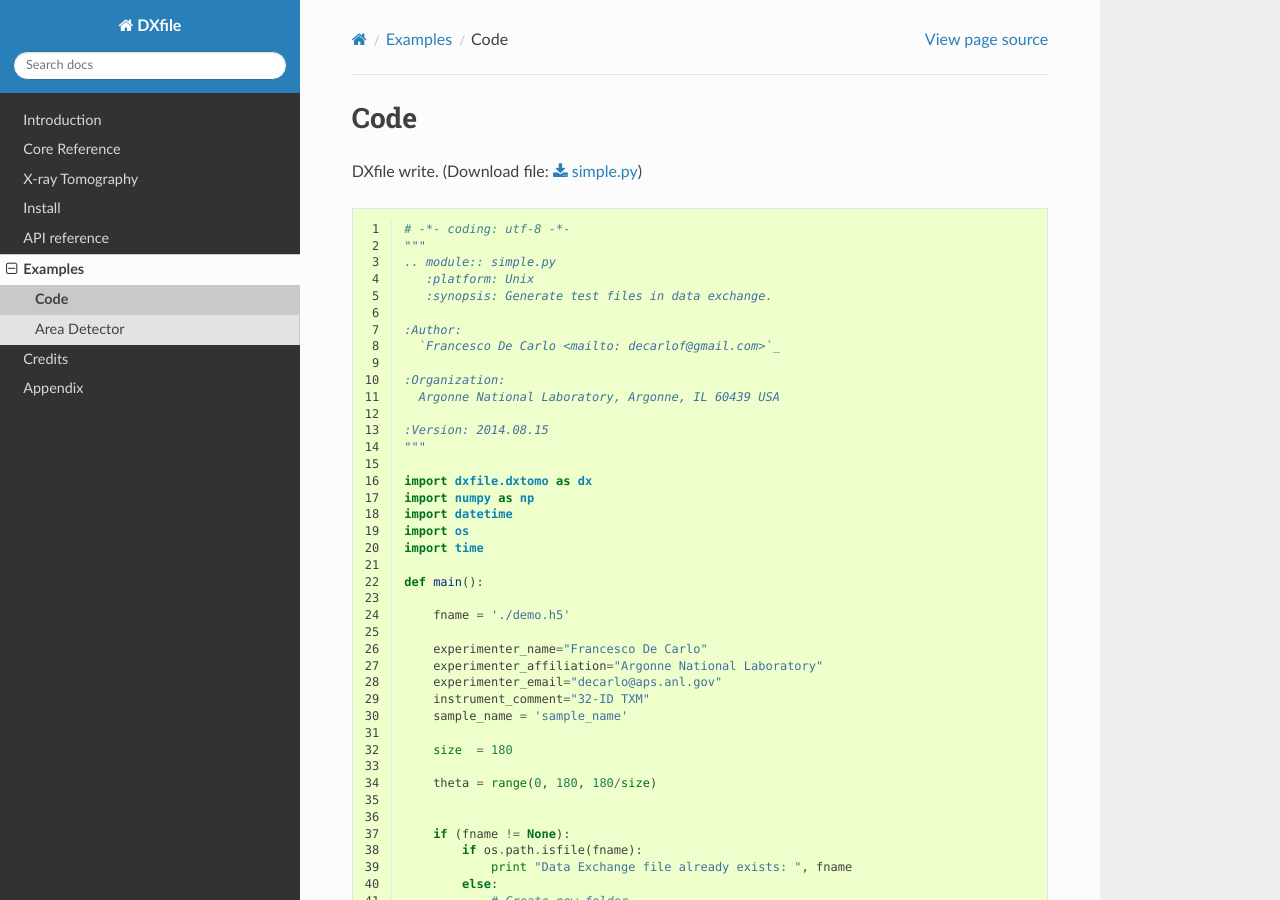
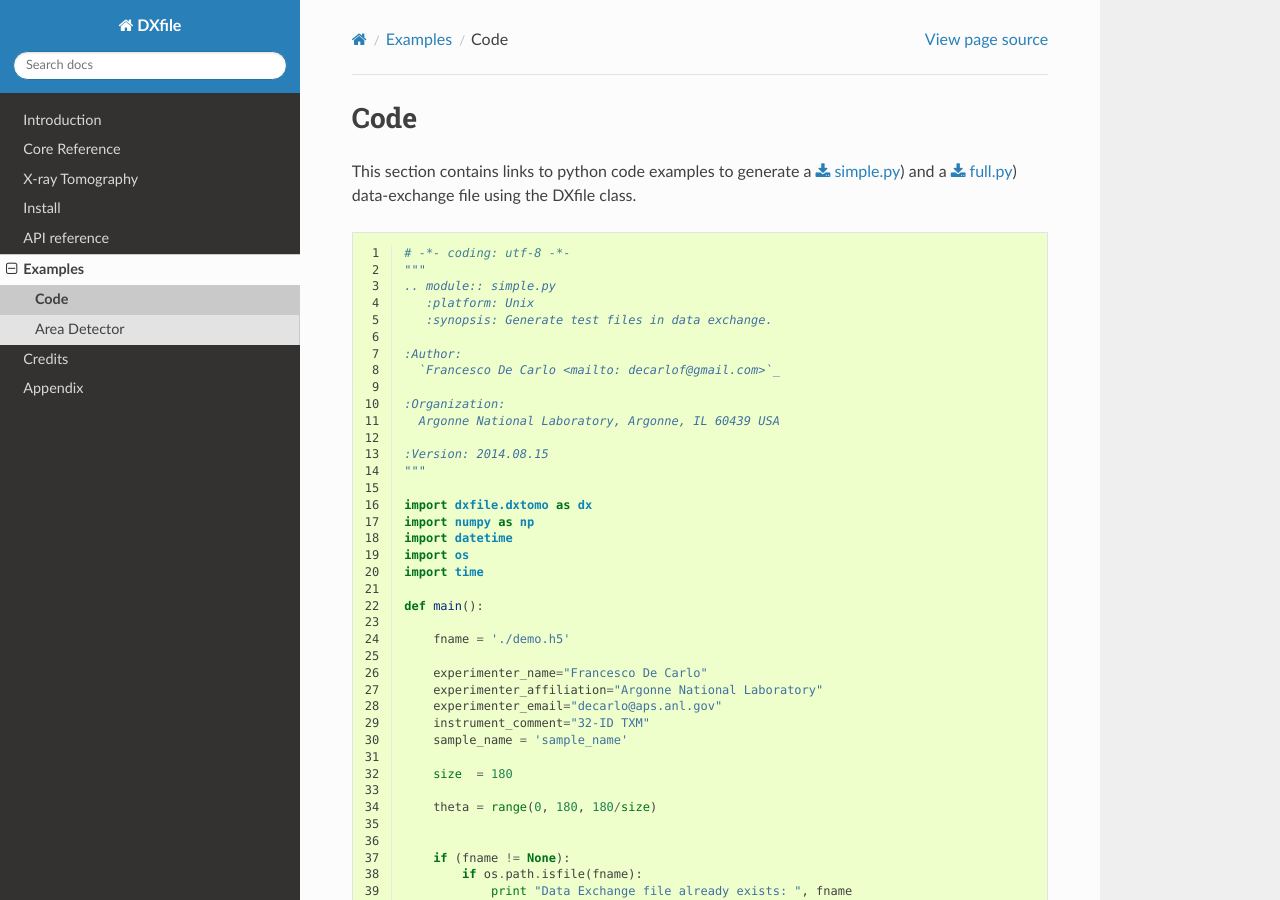
Before and after one commit to data-exchange/dxfile, a Sphinx documentation site: the page built from doc/source/demo/doc.code.rst, in a window 1280 px wide and 900 px high. Built offline with Sphinx 7.4.7 and the Read the Docs theme 2.0.0, drawn with Linux system fonts in a browser that asks for light colours; some of the changed lines change nothing that is shown.

Commit message:
added full DXfile example

```diff
--- /dev/null
+++ b/doc/demo/full.py
@@ -0,0 +1,373 @@
+# -*- coding: utf-8 -*-
+"""
+.. module:: simple.py
+   :platform: Unix
+   :synopsis: Generate test files in data exchange.
+
+:Author:
+  `Francesco De Carlo <mailto: decarlof@gmail.com>`_
+
+:Organization:
+  Argonne National Laboratory, Argonne, IL 60439 USA
+
+:Version: 2014.08.15
+"""
+
+import os
+import time
+import pytz
+import datetime
+import numpy as np
+import dxfile.dxtomo as dx
+
+def iso_time():
+    # set the experiment date
+    now = datetime.datetime.today()
+
+    # set iso format time
+    central = pytz.timezone('US/Central')
+    local_time = central.localize(now)
+    local_time_iso = local_time.isoformat()
+
+    return local_time_iso
+
+def main():
+
+    fname = './demo.h5'
+    ccd_x, ccd_y = 128, 128
+
+    sample_name = 'sample_name'
+    sample_description = 'sample description'
+    sample_preparation_date = iso_time()
+    sample_chemical_formula = 'H2O'
+    sample_mass = '1234'
+    sample_concentration  = '1234'
+    sample_environment = '1234'
+    sample_temperature = '1234'
+    sample_temperature_set = '1234'
+    sample_pressure = '1234'
+    sample_thickness = '1234'
+    sample_tray = 'A5'
+    sample_comment = 'sample comment'
+
+    experiment_prosal = '1234'
+    experiment_activity = '5678'
+    experiment_safety = '9012'
+
+    experimenter_name = 'Joe'
+    experimenter_role = 'PI'
+    experimenter_affiliation = 'Argonne National Laboratory'
+    experimenter_address = '9700 S. Cass Av.'
+    experimenter_phone = '1-123-456-7890'
+    experimenter_email = 'joe@aps.anl.gov'
+    experimenter_facility_user_id = '1234'
+
+    instrument_name = '32-ID TXM'
+    instrument_comment = 'nice instrument'
+
+    source_name = 'APS'
+    source_datetime = iso_time()
+    source_beamline = 'U18'
+    source_current = '100'
+    source_energy = '123'
+    source_pulse_energy = '45'
+    source_pulse_width = '67'
+    source_mode = 'top-up'
+    source_beam_intensity_incident = '123'
+    source_beam_intensity_transmitted = '456'
+
+    attenuator_name = 'filter'
+    attenuator_description = 'a nice filter'
+    attenuator_thickness = '123'
+    attenuator_transmission = '456'
+
+    monochromator_name = 'mono'
+    monochromator_description = 'a nice mono'
+    monochromator_energy = '123'
+    monochromator_energy_error = '456'
+    monochromator_mono_stripe = 'Au/Ag'
+
+    mirror_name = 'mirror'
+    mirror_description = 'a nice mirror'
+
+    detector_name = 'camera'
+    detector_description = 'a nice camera'
+    detector_manufacturer = 'a nice company'
+    detector_model = '123'
+    detector_serial_number = '456'
+    detector_firmware_version = '789'
+    detector_software_version = '012'
+    detector_bit_dept = '16'
+    detector_pixel_size_x = '6.5'
+    detector_pixel_size_y = '6.5'
+    detector_actual_pixel_size_x = '1.2'
+    detector_actual_pixel_size_y = '1.2'
+    detector_dimension_x = ccd_x
+    detector_dimension_y = ccd_y
+    detector_binning_x = '1'
+    detector_binning_y = '1'
+    detector_operating_temperature = '12'
+    detector_exposure_time = 0.2
+    detector_delay_time = 0.001
+    detector_stabilization_time = 0.0001
+    detector_frame_rate = 160
+    detector_output_data = '/exchange'
+    detector_counts_per_joule = '123'
+    detector_basis_vectors = '456'
+    detector_corner_position = '789'
+
+    detector_roi_name = 'roi'
+    detector_roi_description = 'a nice roi'
+    detector_roi_min_x = 0
+    detector_roi_min_y = 0
+    detector_roi_size_x = ccd_x
+    detector_roi_size_y = ccd_y
+
+    objective_name = 'objective'
+    objective_description = 'a nice objective'
+    objective_manufacturer = 'a nice company'
+    objective_model = 'a nice model'
+    objective_magnification = 1.5
+    objective_numerical_aperture = 0.8
+
+    scintillator_name = 'scintillator'
+    scintillator_description = 'a nice scintillator'
+    scintillator_manufacturer = 'a nice company'
+    scintillator_serial_number = '123'
+    scintillator_scintillating_thickness = '456'
+    scintillator_substrate_thickness = '789'
+
+    sample_stack_name = 'sample stack'
+    sample_stack_description = 'a nice sample stack'
+
+    sample_stack_setup_sample_x = 1
+    sample_stack_setup_sample_y = 2
+    sample_stack_setup_sample_z = 3
+    sample_stack_setup_sample_xx = 11
+    sample_stack_setup_sample_zz = 33
+
+    interferometer_name = 'interferometer'
+    interferometer_description = 'a nice interferometer'
+
+    interferometer_setup_grid_start = 123
+    interferometer_setup_grid_end = 456
+    interferometer_setup_number_of_grid_periods = 789
+    interferometer_setup_number_of_grid_steps = 123
+
+
+    process_name = 'the best process'
+
+    acquisition_sample_position_x = np.random.rand(180)
+    acquisition_sample_position_y = np.random.rand(180)
+    acquisition_sample_position_z = np.random.rand(180)
+    acquisition_sample_image_shift_x = np.random.rand(180)
+    acquisition_sample_image_shift_y = np.random.rand(180)
+    acquisition_image_theta = range(0, 180, 1)
+    acquisition_scan_index = range(0, 180, 1)
+    acquisition_scan_date = [iso_time() for x in range(180)]
+    acquisition_image_date = [iso_time() for x in range(180)]
+    acquisition_time_stamp = [iso_time() for x in range(180)]
+    acquisition_image_number = range(0, 180, 1)
+    acquisition_image_exposure_time = np.ones(180) * detector_exposure_time
+    acquisition_image_is_complete = np.ones(180)
+    acquisition_shutter = np.ones(180)
+    acquisition_image_type = np.ones(180)
+    acquisition_start_date = iso_time()
+    acquisition_end_date = iso_time()
+
+    acquisition_setup_number_of_projections = 180
+    acquisition_setup_number_of_darks = 10
+    acquisition_setup_number_of_whites = 10
+    acquisition_setup_number_of_inter_whites = 1
+    acquisition_setup_white_frequency = 1
+    acquisition_setup_sample_in = 0
+    acquisition_setup_sample_out = 4
+    acquisition_setup_rotation_start_angle = 0
+    acquisition_setup_rotation_end_angle = 180
+    acquisition_setup_angular_step = (acquisition_setup_rotation_end_angle - acquisition_setup_rotation_start_angle) / 180
+    acquisition_setup_mode = 'fly scan'
+    acquisition_setup_comment = 'a nice fly scan'
+
+
+    data = np.random.rand(180, ccd_y, ccd_x)
+    data_white = np.ones((acquisition_setup_number_of_whites, ccd_y, ccd_x)) # Array filled with zeros
+    data_dark = np.zeros((acquisition_setup_number_of_darks, ccd_y, ccd_x)) # Array filled with zeros
+    theta = range(0, 180, 1)
+
+
+    if (fname != None):
+        if os.path.isfile(fname):
+            print "Data Exchange file already exists: ", fname
+        else:
+            # Create new folder.
+            dirPath = os.path.dirname(fname)
+            if not os.path.exists(dirPath):
+                os.makedirs(dirPath)
+
+            # Open DataExchange file
+            f = dx.File(fname, mode='w')
+
+            # Write the Data Exchange HDF5 file.
+            f.add_entry(dx.Entry.sample( name={'value':sample_name}))
+            f.add_entry(dx.Entry.sample( description={'value':sample_description}))
+            f.add_entry(dx.Entry.sample( preparation_date={'value':sample_preparation_date}))
+            f.add_entry(dx.Entry.sample( chemical_formula={'value':sample_chemical_formula}))
+            f.add_entry(dx.Entry.sample( mass={'value':sample_mass}))
+            f.add_entry(dx.Entry.sample( concentration={'value':sample_concentration}))
+            f.add_entry(dx.Entry.sample( environment={'value':sample_environment}))
+            f.add_entry(dx.Entry.sample( temperature={'value':sample_temperature}))
+            f.add_entry(dx.Entry.sample( temperature_set={'value':sample_temperature_set}))
+            f.add_entry(dx.Entry.sample( pressure={'value':sample_pressure}))
+            f.add_entry(dx.Entry.sample( thickness={'value':sample_thickness}))
+            f.add_entry(dx.Entry.sample( tray={'value':sample_tray}))
+            f.add_entry(dx.Entry.sample( comment={'value':sample_comment}))
+
+            f.add_entry(dx.Entry.experiment( proposal={'value':experiment_prosal}))
+            f.add_entry(dx.Entry.experiment( activity={'value':experiment_activity}))
+            f.add_entry(dx.Entry.experiment( safety={'value':experiment_safety}))
+
+            f.add_entry(dx.Entry.experimenter(name={'value':experimenter_name}))
+            f.add_entry(dx.Entry.experimenter(role={'value':experimenter_role}))
+            f.add_entry(dx.Entry.experimenter(affiliation={'value':experimenter_affiliation}))
+            f.add_entry(dx.Entry.experimenter(address={'value':experimenter_address}))
+            f.add_entry(dx.Entry.experimenter(phone={'value':experimenter_phone}))
+            f.add_entry(dx.Entry.experimenter(email={'value':experimenter_email}))
+            f.add_entry(dx.Entry.experimenter(facility_user_id={'value':experimenter_facility_user_id}))
+
+            f.add_entry(dx.Entry.instrument(name={'value':instrument_name}))
+            f.add_entry(dx.Entry.instrument(comment={'value':instrument_comment}))
+
+            f.add_entry(dx.Entry.source(name={'value':source_name}))
+            f.add_entry(dx.Entry.source(datetime={'value':source_datetime}))
+            f.add_entry(dx.Entry.source(beamline={'value':source_beamline}))
+            f.add_entry(dx.Entry.source(current={'value':source_current}))
+            f.add_entry(dx.Entry.source(energy={'value':source_energy}))
+            f.add_entry(dx.Entry.source(pulse_energy={'value':source_pulse_energy}))
+            f.add_entry(dx.Entry.source(pulse_width={'value':source_pulse_width}))
+            f.add_entry(dx.Entry.source(mode={'value':source_mode}))
+            f.add_entry(dx.Entry.source(beam_intensity_incident={'value':source_beam_intensity_incident}))
+            f.add_entry(dx.Entry.source(beam_intensity_transmitted={'value':source_beam_intensity_transmitted}))
+
+            f.add_entry(dx.Entry.attenuator( name={'value':attenuator_name}))
+            f.add_entry(dx.Entry.attenuator( description={'value':attenuator_description}))
+            f.add_entry(dx.Entry.attenuator( thickness={'value':attenuator_thickness}))
+            f.add_entry(dx.Entry.attenuator( transmission={'value':attenuator_transmission}))
+
+            f.add_entry(dx.Entry.monochromator( name={'value':monochromator_name}))
+            f.add_entry(dx.Entry.monochromator( description={'value':monochromator_description}))
+            f.add_entry(dx.Entry.monochromator( energy={'value':monochromator_energy}))
+            f.add_entry(dx.Entry.monochromator( energy_error={'value':monochromator_energy_error}))
+            f.add_entry(dx.Entry.monochromator( mono_stripe={'value':monochromator_mono_stripe}))
+
+            f.add_entry(dx.Entry.mirror( name={'value':mirror_name}))
+            f.add_entry(dx.Entry.mirror( description={'value':mirror_description}))
+
+            f.add_entry(dx.Entry.detector(name={'value':detector_name}))
+            f.add_entry(dx.Entry.detector(description={'value':detector_description}))
+            f.add_entry(dx.Entry.detector(manufacturer={'value':detector_manufacturer}))
+            f.add_entry(dx.Entry.detector(model={'value':detector_model}))
+            f.add_entry(dx.Entry.detector(serial_number={'value':detector_serial_number}))
+            f.add_entry(dx.Entry.detector(firmware_version={'value':detector_firmware_version}))
+            f.add_entry(dx.Entry.detector(software_version={'value':detector_software_version}))
+            f.add_entry(dx.Entry.detector(bit_dept={'value':detector_bit_dept}))
+            f.add_entry(dx.Entry.detector(pixel_size_x={'value':detector_pixel_size_x}))
+            f.add_entry(dx.Entry.detector(pixel_size_y={'value':detector_pixel_size_y}))
+            f.add_entry(dx.Entry.detector(actual_pixel_size_x={'value':detector_actual_pixel_size_x}))
+            f.add_entry(dx.Entry.detector(actual_pixel_size_y={'value':detector_actual_pixel_size_y}))
+            f.add_entry(dx.Entry.detector(dimension_x={'value':detector_dimension_x}))
+            f.add_entry(dx.Entry.detector(dimension_y={'value':detector_dimension_y}))
+            f.add_entry(dx.Entry.detector(binning_x={'value':detector_binning_x}))
+            f.add_entry(dx.Entry.detector(binning_y={'value':detector_binning_y}))
+            f.add_entry(dx.Entry.detector(operating_temperature={'value':detector_operating_temperature}))
+            f.add_entry(dx.Entry.detector(exposure_time={'value':detector_exposure_time}))
+            f.add_entry(dx.Entry.detector(delay_time={'value':detector_delay_time}))
+            f.add_entry(dx.Entry.detector(stabilization_time={'value':detector_stabilization_time}))
+            f.add_entry(dx.Entry.detector(frame_rate={'value':detector_frame_rate}))
+            f.add_entry(dx.Entry.detector(output_data={'value':detector_output_data}))
+            f.add_entry(dx.Entry.detector(counts_per_joule={'value':detector_counts_per_joule}))
+            f.add_entry(dx.Entry.detector(basis_vectors={'value':detector_basis_vectors}))
+            f.add_entry(dx.Entry.detector(corner_position={'value':detector_corner_position}))
+
+            f.add_entry(dx.Entry.roi(name={'value':detector_roi_name}))
+            f.add_entry(dx.Entry.roi(description={'value':detector_roi_description}))
+            f.add_entry(dx.Entry.roi(min_x={'value':detector_roi_min_x}))
+            f.add_entry(dx.Entry.roi(min_y={'value':detector_roi_min_y}))
+            f.add_entry(dx.Entry.roi(size_x={'value':detector_roi_size_x}))
+            f.add_entry(dx.Entry.roi(size_y={'value':detector_roi_size_y}))
+
+            f.add_entry(dx.Entry.objective(name={'value':objective_name}))
+            f.add_entry(dx.Entry.objective(description={'value':objective_description}))
+            f.add_entry(dx.Entry.objective(manufacturer={'value':objective_manufacturer}))
+            f.add_entry(dx.Entry.objective(model={'value':objective_model}))
+            f.add_entry(dx.Entry.objective(magnification={'value':objective_magnification}))
+            f.add_entry(dx.Entry.objective(numerical_aperture={'value':objective_numerical_aperture}))
+
+            f.add_entry(dx.Entry.scintillator(name={'value':scintillator_name}))
+            f.add_entry(dx.Entry.scintillator(description={'value':scintillator_description}))
+            f.add_entry(dx.Entry.scintillator(manufacturer={'value':scintillator_manufacturer}))
+            f.add_entry(dx.Entry.scintillator(serial_number={'value':scintillator_serial_number}))
+            f.add_entry(dx.Entry.scintillator(scintillating_thickness={'value':scintillator_scintillating_thickness}))
+            f.add_entry(dx.Entry.scintillator(substrate_thickness={'value':scintillator_substrate_thickness}))
+
+            f.add_entry(dx.Entry.sample_stack(name={'value':sample_stack_name}))
+            f.add_entry(dx.Entry.sample_stack(description={'value':sample_stack_description}))
+
+            f.add_entry(dx.Entry.sample_stack_setup(sample_x={'value':sample_stack_setup_sample_x}))
+            f.add_entry(dx.Entry.sample_stack_setup(sample_y={'value':sample_stack_setup_sample_y}))
+            f.add_entry(dx.Entry.sample_stack_setup(sample_z={'value':sample_stack_setup_sample_z}))
+            f.add_entry(dx.Entry.sample_stack_setup(sample_xx={'value':sample_stack_setup_sample_xx}))
+            f.add_entry(dx.Entry.sample_stack_setup(sample_zz={'value':sample_stack_setup_sample_zz}))
+
+            f.add_entry(dx.Entry.interferometer(name={'value':interferometer_name}))
+            f.add_entry(dx.Entry.interferometer(description={'value':interferometer_description}))
+
+            f.add_entry(dx.Entry.interferometer_setup(grid_start={'value':interferometer_setup_grid_start}))
+            f.add_entry(dx.Entry.interferometer_setup(grid_end={'value':interferometer_setup_grid_end}))
+            f.add_entry(dx.Entry.interferometer_setup(number_of_grid_periods={'value':interferometer_setup_number_of_grid_periods}))
+            f.add_entry(dx.Entry.interferometer_setup(number_of_grid_steps={'value':interferometer_setup_number_of_grid_steps}))
+
+            f.add_entry(dx.Entry.process(name={'value':process_name}))
+
+            f.add_entry(dx.Entry.acquisition(sample_position_x={'value':acquisition_sample_position_x}))
+            f.add_entry(dx.Entry.acquisition(sample_position_y={'value':acquisition_sample_position_y}))
+            f.add_entry(dx.Entry.acquisition(sample_position_z={'value':acquisition_sample_position_z}))
+            f.add_entry(dx.Entry.acquisition(sample_image_shift_x={'value':acquisition_sample_image_shift_x}))
+            f.add_entry(dx.Entry.acquisition(sample_image_shift_y={'value':acquisition_sample_image_shift_y}))
+            f.add_entry(dx.Entry.acquisition(image_theta={'value':acquisition_image_theta}))
+            f.add_entry(dx.Entry.acquisition(scan_index={'value':acquisition_scan_index}))
+            f.add_entry(dx.Entry.acquisition(scan_date={'value':acquisition_scan_date}))
+            f.add_entry(dx.Entry.acquisition(image_date={'value':acquisition_image_date}))
+            f.add_entry(dx.Entry.acquisition(time_stamp={'value':acquisition_time_stamp}))
+            f.add_entry(dx.Entry.acquisition(image_number={'value':acquisition_image_number}))
+            f.add_entry(dx.Entry.acquisition(image_exposure_time={'value':acquisition_image_exposure_time}))
+            f.add_entry(dx.Entry.acquisition(image_is_complete={'value':acquisition_image_is_complete}))
+            f.add_entry(dx.Entry.acquisition(shutter={'value':acquisition_shutter}))
+            f.add_entry(dx.Entry.acquisition(image_type={'value':acquisition_image_type}))
+            f.add_entry(dx.Entry.acquisition(start_date={'value':acquisition_start_date}))
+            f.add_entry(dx.Entry.acquisition(end_date={'value':acquisition_end_date}))
+
+            f.add_entry(dx.Entry.acquisition_setup(number_of_projections={'value':acquisition_setup_number_of_projections}))
+            f.add_entry(dx.Entry.acquisition_setup(number_of_darks={'value':acquisition_setup_number_of_darks}))
+            f.add_entry(dx.Entry.acquisition_setup(number_of_whites={'value':acquisition_setup_number_of_whites}))
+            f.add_entry(dx.Entry.acquisition_setup(number_of_inter_whites={'value':acquisition_setup_number_of_inter_whites}))
+            f.add_entry(dx.Entry.acquisition_setup(white_frequency={'value':acquisition_setup_white_frequency}))
+            f.add_entry(dx.Entry.acquisition_setup(sample_in={'value':acquisition_setup_sample_in}))
+            f.add_entry(dx.Entry.acquisition_setup(sample_out={'value':acquisition_setup_sample_out}))
+            f.add_entry(dx.Entry.acquisition_setup(rotation_start_angle={'value':acquisition_setup_rotation_start_angle}))
+            f.add_entry(dx.Entry.acquisition_setup(rotation_end_angle={'value':acquisition_setup_rotation_end_angle}))
+            f.add_entry(dx.Entry.acquisition_setup(angular_step={'value':acquisition_setup_angular_step}))
+            f.add_entry(dx.Entry.acquisition_setup(mode={'value':acquisition_setup_mode}))
+            f.add_entry(dx.Entry.acquisition_setup(comment={'value':acquisition_setup_comment}))
+
+            f.add_entry(dx.Entry.data(data={'value': data, 'units':'counts'}))
+            f.add_entry(dx.Entry.data(data_white={'value': data_white, 'units':'counts'}))
+            f.add_entry(dx.Entry.data(data_dark={'value': data_dark, 'units':'counts'}))
+            f.add_entry(dx.Entry.data(theta={'value': theta, 'units':'degrees'}))
+
+            f.close()
+
+    else:
+           print "Nothing to do ..."
+
+if __name__ == "__main__":
+    main()
--- a/doc/source/demo/doc.code.rst
+++ b/doc/source/demo/doc.code.rst
@@ -1,8 +1,8 @@
 Code
 ====
 
-DXfile write. (Download file: :download:`simple.py
-<../../../doc/demo/simple.py>`)
+This section contains links to python code examples to generate a :download:`simple.py <../../../doc/demo/simple.py>`)
+and a :download:`full.py <../../../doc/demo/full.py>`) data-exchange file using the DXfile class.
 
 .. literalinclude:: ../../../doc/demo/simple.py
     :tab-width: 4
```
